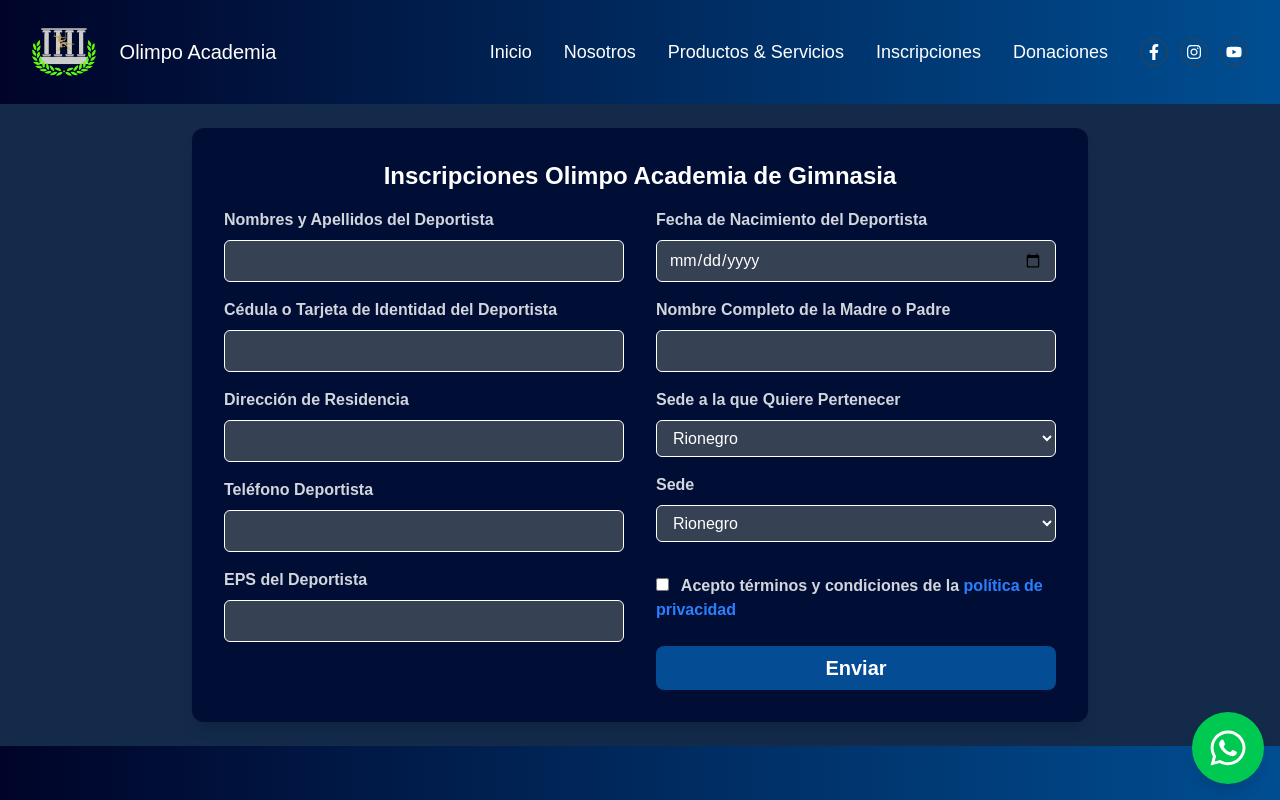
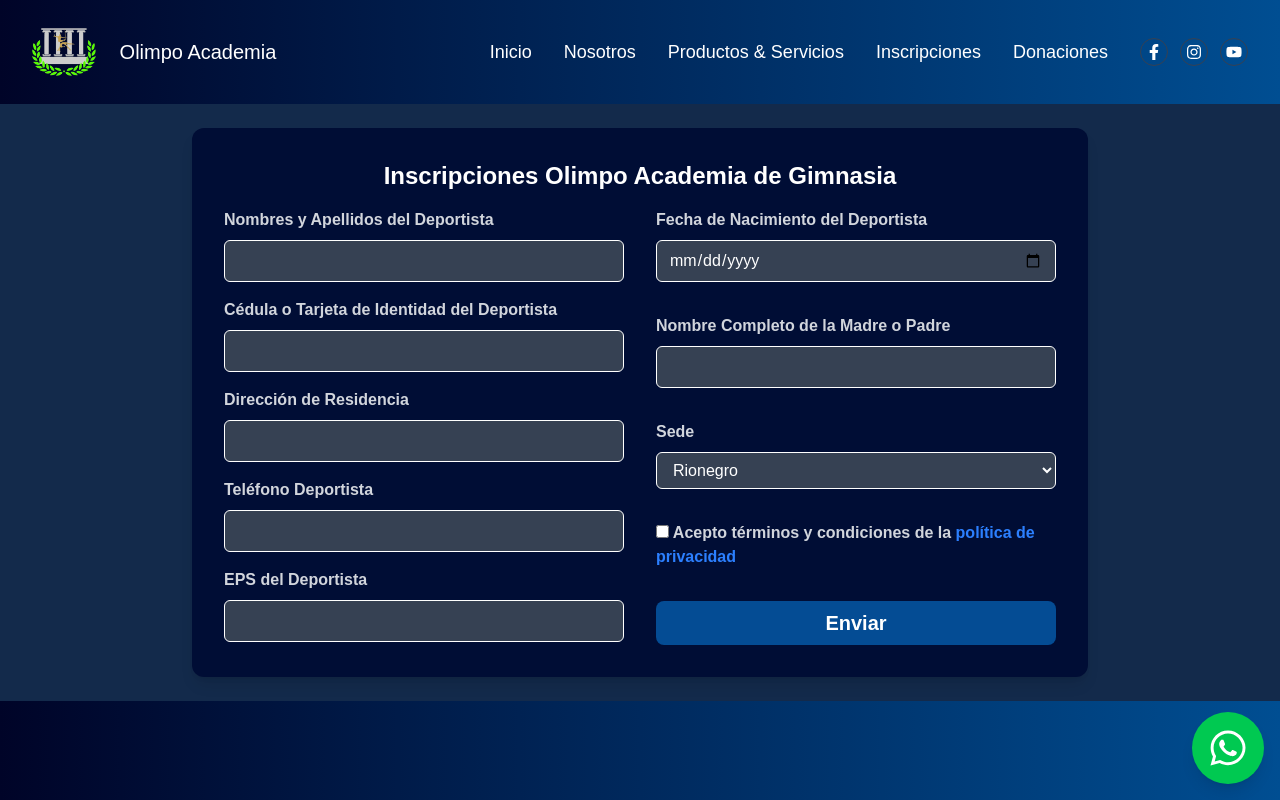
Before and after one commit to Mista299/Olimpo-Academia-2.0, a React (Vite) app: page /inscripciones in a window 1280 px wide. Shown: the top 800 px of the page. Built offline with nearby package versions, Linux system fonts and the light colour scheme.

Commit message:
fix Inscripciones

```diff
--- a/src/components/FormularioInscripcion/index.jsx
+++ b/src/components/FormularioInscripcion/index.jsx
@@ -45,17 +45,12 @@ const FormularioInscripcion = () => {
           <label className='block text-gray-300 text-md font-bold mb-2'>EPS del Deportista</label>
           <input type="text" name="eps_deportista" className="w-full px-3 py-2 border rounded-md focus:outline-none focus:border-[#61CE70] bg-gray-700 text-white" required />
         </div>
-        <div className="space-y-4">
+        <div className="space-y-8">
           <label className='block text-gray-300 text-md font-bold mb-2'>Fecha de Nacimiento del Deportista</label>
           <input type="date" name="fecha_nacimiento_deportista" className="w-full px-3 py-2 border rounded-md focus:outline-none focus:border-[#61CE70] bg-gray-700 text-white" required />
 
           <label className='block text-gray-300 text-md font-bold mb-2'>Nombre Completo de la Madre o Padre</label>
           <input type="text" name="nombre_padre_madre" className="w-full px-3 py-2 border rounded-md focus:outline-none focus:border-[#61CE70] bg-gray-700 text-white" required />
-
-          <label className='block text-gray-300 text-md font-bold mb-2'>Sede a la que Quiere Pertenecer</label>
-          <select name="sede" className="w-full px-3 py-2 border rounded-md focus:outline-none focus:border-[#61CE70] bg-gray-700 text-white" required>
-            <option value="Rionegro">Rionegro</option>
-          </select>
 
           <label className='block text-gray-300 text-md font-bold mb-2'>Sede</label>
           <select name="horario_sede" className="w-full px-3 py-2 border rounded-md focus:outline-none focus:border-[#61CE70] bg-gray-700 text-white" required>
@@ -66,15 +61,13 @@ const FormularioInscripcion = () => {
 
           </select>
 
-          <div className="mt-4">
-            <label className='block text-gray-300 text-md font-bold mb-2'>
-              <input type="checkbox" name="terminos" className="mr-2" required /> Acepto términos y condiciones de la <a className="text-blue-500 cursor-pointer" onClick={openModal}>política de privacidad</a>
-            </label>
+          <label className='block text-gray-300 text-md font-bold'>
+            <input type="checkbox" name="terminos" className="" required /> Acepto términos y condiciones de la <a className="text-blue-500 cursor-pointer" onClick={openModal}>política de privacidad</a>
+          </label>
 
-            <button className="w-full mt-4 px-4 py-2 rounded-lg font-semibold transition-all duration-300 bg-[#044c94] hover:bg-[#61CE70] hover:text-white text-xl">
-              Enviar
-            </button>
-          </div>
+          <button className="w-full px-4 py-2 rounded-lg font-semibold transition-all duration-300 bg-[#044c94] hover:bg-[#61CE70] hover:text-white text-xl">
+            Enviar
+          </button>
         </div>
       </form>
 
```
